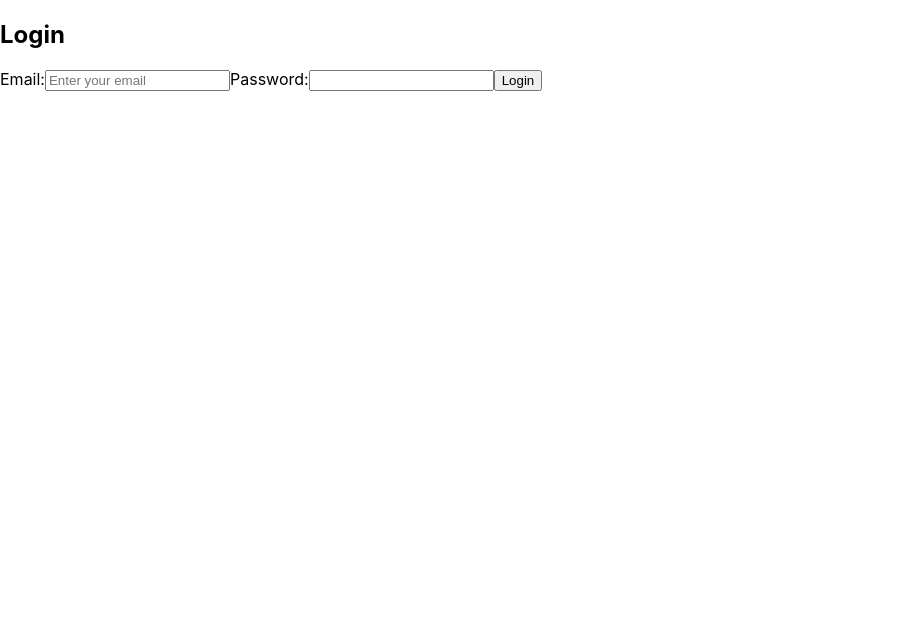
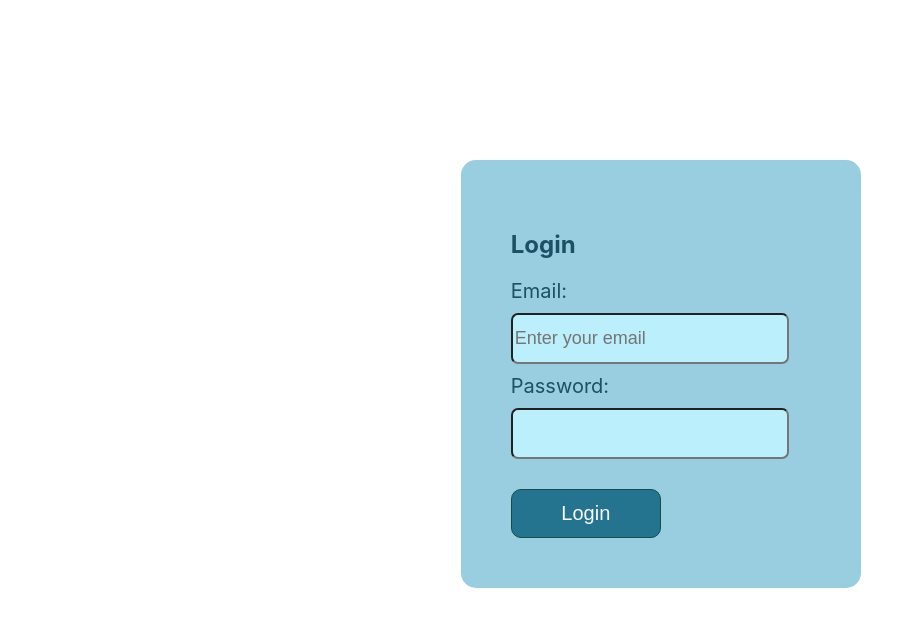
Before and after one commit to nilishalu/your-pal, a React (Create React App) app in the folder frontend/: page / in a window 1280 px wide. Shown: the top 626 px of the page, without its empty margins (0-923 px from the left). Built offline with nearby package versions, Linux system fonts and the light colour scheme.

Commit message:
updated login page in frontend

```diff
--- a/frontend/src/App.js
+++ b/frontend/src/App.js
@@ -1,6 +1,6 @@
 import React from 'react';
 import { BrowserRouter as Router, Routes, Route, Link } from 'react-router-dom';
-import Login from './pages/Login';
+import Login from './pages/login/Login';
 import SignUp from './pages/SignUp';
 import Chat from "./pages/Chat";
 
--- a/frontend/src/pages/Login.js
+++ b/frontend/src/pages/login/Login.js
@@ -1,6 +1,7 @@
 import React, { useState } from 'react';
 import { useNavigate } from 'react-router-dom';
 import axios from 'axios';
+import './login.css';
 
 function Login() {
     const [email, setEmail] = useState('');
@@ -34,27 +35,29 @@ function Login() {
     };
 
     return (
-        <div>
-            <h2>Login</h2>
+        <div className='container-login'>
+            <h2 className='heading'>Login</h2>
             <form onSubmit={onLogin}>
-            <label>Email:</label>
+            <label className='input-label'>Email:</label>
                <input
                type = "email"
                value = {email}
                placeholder='Enter your email'
+               className='input-field'
                required = "true"
                onChange = {(e) => setEmail(e.target.value)}
                />
 
-               <label>Password:</label>
+               <label className='input-label'>Password:</label>
                <input
                type = "password"
                value = {password}
+               className='input-field'
                required = "true"
                onChange={(e) => setPassword(e.target.value)}
                />
 
-               <button type="submit">Login</button>
+               <button type="submit" className='submit' >Login</button>
             </form>
         </div>
     )
--- /dev/null
+++ b/frontend/src/pages/login/login.css
@@ -0,0 +1,35 @@
+.container-login {
+    margin-left: 36%;
+    margin-top: 160px;
+    background-color: rgb(152, 206, 224);
+    width: 300px;
+    padding: 50px;
+    border-radius: 15px;
+    color: rgb(29, 80, 100);
+}
+
+.input-label {
+    font-size: 20px;
+    display: flex;
+    margin: 10px 0px;
+}
+
+.input-field {
+    font-size: 18px;
+    border-radius: 7px;
+    height: 45px;
+    width: 270px;
+    background-color: rgb(186, 239, 251);
+}
+
+.submit {
+    border: 1px solid rgb(21, 77, 77);
+    border-radius: 10px;
+    background-color: rgb(36, 116, 143);
+    color: #f9f8f8;
+    width: 150px;
+    display: block;
+    margin-top: 30px;
+    padding: 12px;
+    font-size: 20px;
+}
```
